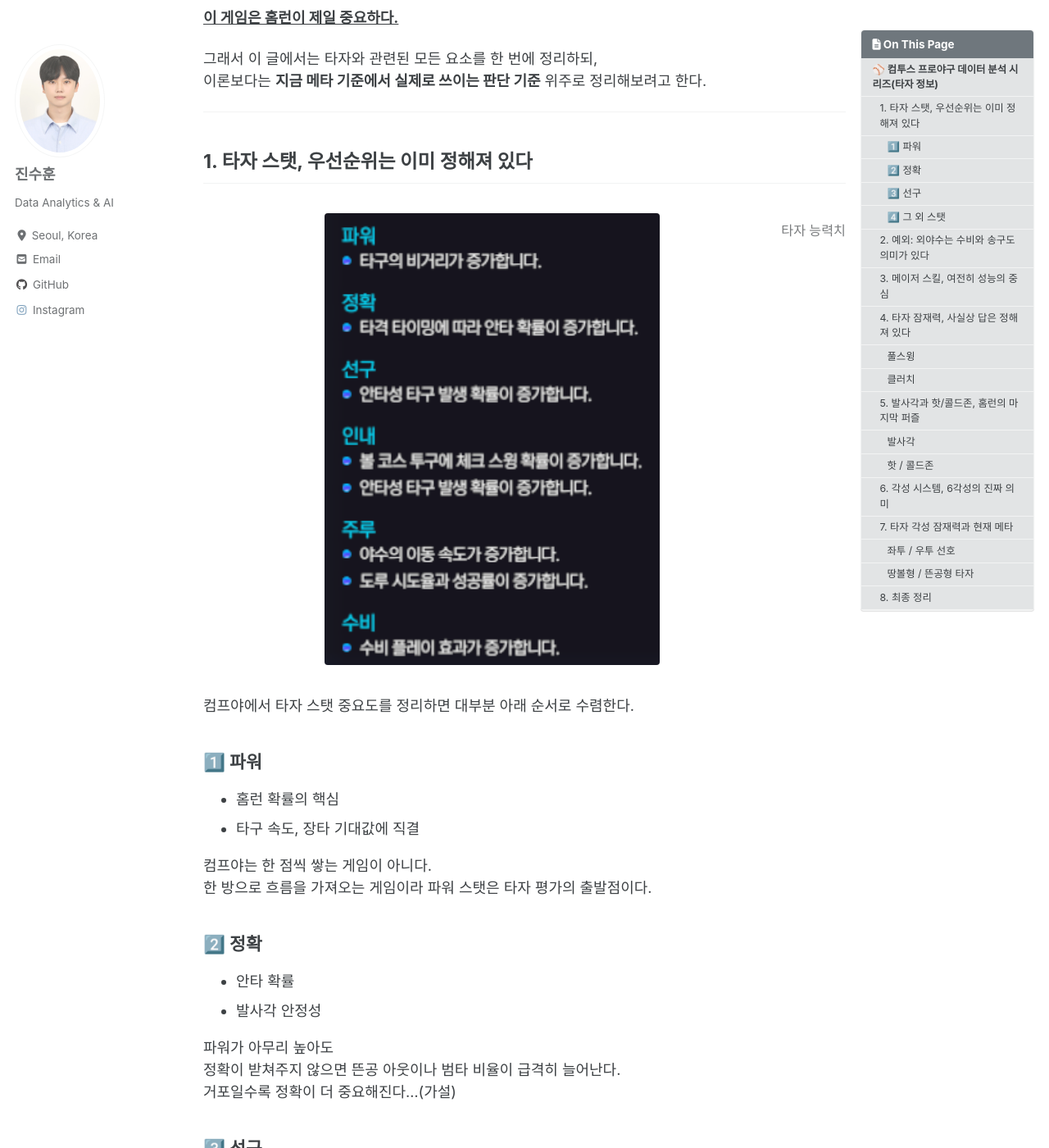
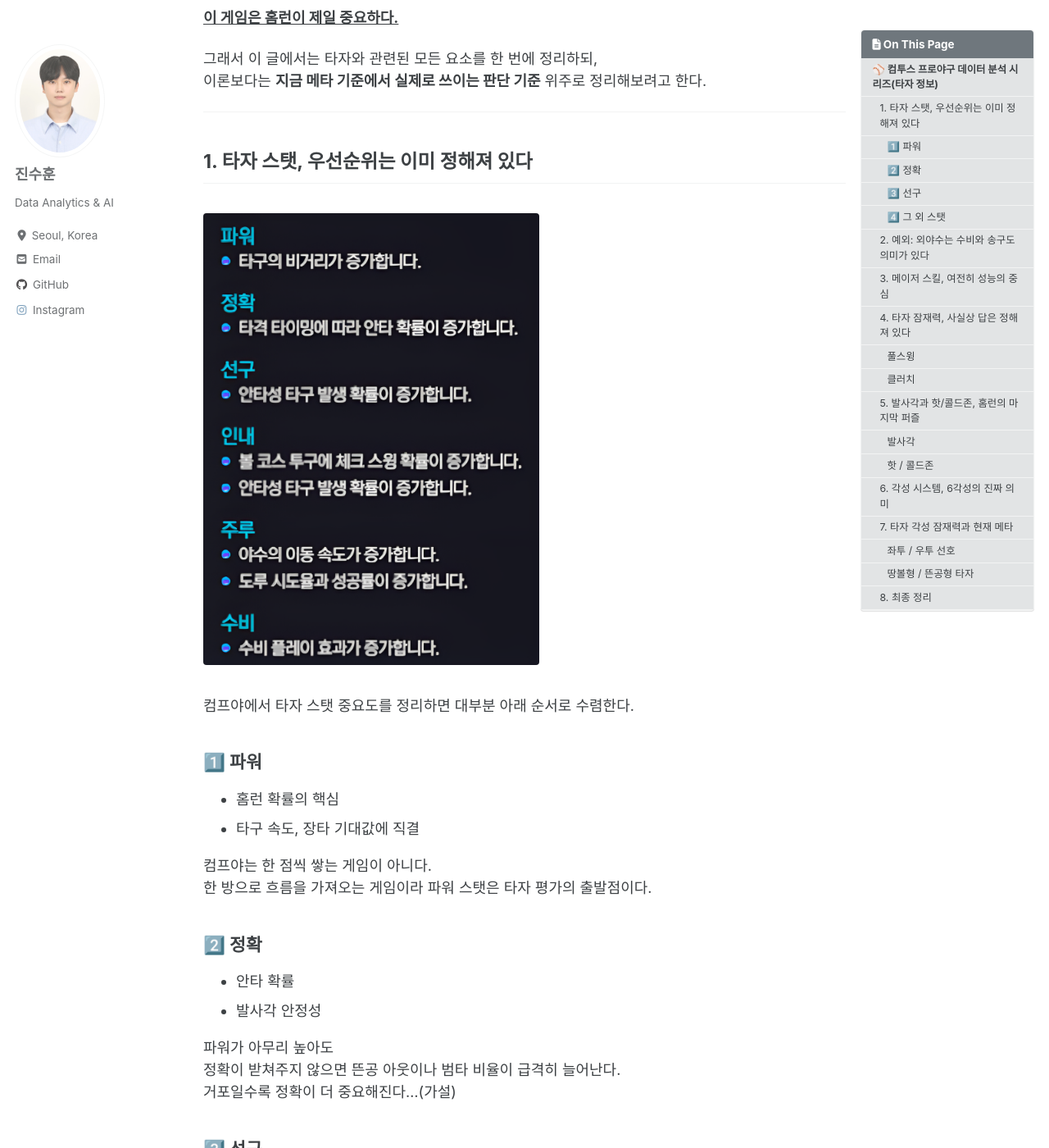
Before and after one commit to huniii32/huniii32.github.io, a Jekyll site: the page built from _posts/2026-01-30-game-02.md, in a window 1280 px wide and 1400 px high, scrolled down 350 px. Shown: the whole window at 82% size. Built offline with Jekyll 4.4.1, drawn with Linux system fonts in a browser that asks for light colours; cached includes are drawn as plain includes; nearby versions of some CDN libraries; some web fonts are replaced; some of the changed text lies outside the part shown.

Commit message:
Feat: img upload

```diff
--- a/_posts/2026-01-30-game-02.md
+++ b/_posts/2026-01-30-game-02.md
@@ -32,7 +32,6 @@ use_math: true
 
 <figure class="figure-ui">
   <img src="{{ '/assets/images/project/baseball/series_batter/post_02/batter_level.png' | relative_url }}" alt="타자 능력치">
-  <figcaption>타자 능력치</figcaption>
 </figure>
 
 컴프야에서 타자 스탯 중요도를 정리하면 대부분 아래 순서로 수렴한다.
@@ -57,9 +56,9 @@ use_math: true
 - 현실적으로는 우선순위 하락
 
 요즘 메타에서는 선구 발동 확률이 낮고 체감도 크지 않다.
-그래서 현재는 <span class="emphasis-underline">파워 → 정확 → 선구**</span> 순으로 보는 경우가 많다.
+그래서 현재는 <span class="emphasis-underline">파워 → 정확 → 선구</span> 순으로 보는 경우가 많다.
 
-<span class="emphasis-underline">※ 요즘은 파워, 정확을 중요하게 봄**</span>
+<span class="emphasis-underline">※ 요즘은 파워, 정확을 중요하게 봄</span>
 
 ### 4️⃣ 그 외 스탯
 - 인내, 주루, 수비는 기본적으로 후순위
@@ -106,7 +105,6 @@ use_math: true
 
 <figure class="figure-ui">
   <img src="{{ '/assets/images/project/baseball/series_batter/post_02/batter_potential.png' | relative_url }}" alt="타자 잠재력">
-  <figcaption>타자 잠재력</figcaption>
 </figure>
 
 타자 잠재력 중에서 실제 체감을 만드는 건 거의 정해져 있다.
@@ -119,7 +117,7 @@ use_math: true
 - 득점권에서 안타 확률 증가
 - 점수로 이어질 확률 상승
 
-나머지 잠재력들도 의미는 있지만, 우선순위로 보면 <span class="emphasis-underline">풀스윙과 클러치</u>가 압도적**이다.
+나머지 잠재력들도 의미는 있지만, 우선순위로 보면 <span class="emphasis-underline">풀스윙과 클러치</u>가 압도적이다.
 
 ---
 
@@ -127,7 +125,6 @@ use_math: true
 
 <figure class="figure-ui">
   <img src="{{ '/assets/images/project/baseball/series_batter/post_02/batter_hotcold.png' | relative_url }}" alt="타자 핫콜드존">
-  <figcaption>타자 핫콜드</figcaption>
 </figure>
 
 ### 발사각
@@ -148,13 +145,11 @@ use_math: true
 ## 6. 각성 시스템, 6각성의 진짜 의미
 
 <figure class="figure-ui">
-  <img src="{{ '/assets/images/project/baseball/series_batter/post_02/batter_awaken_step_01.png' | relative_url }}" alt="타자 각성잠재력">
-  <figcaption>타자 각성잠재력</figcaption>
+  <img src="{{ '/assets/images/project/baseball/series_batter/post_02/batter_awaken_step_01.png' | relative_url }}">
 </figure>
 
 <figure class="figure-ui">
-  <img src="{{ '/assets/images/project/baseball/series_batter/post_02/batter_awaken_step_02.png' | relative_url }}" alt="타자 각성잠재력">
-  <figcaption>타자 각성잠재력</figcaption>
+  <img src="{{ '/assets/images/project/baseball/series_batter/post_02/batter_awaken_step_02.png' | relative_url }}">
 </figure>
 
 선수는 각성을 할 수 있고, **6각성에 도달하면 새로운 각성 잠재력을 하나 더 선택**할 수 있다.
--- a/assets/css/main.scss
+++ b/assets/css/main.scss
@@ -16,28 +16,23 @@
 @import url('https://fonts.googleapis.com/css?family=Gamja+Flower');
 @import url('https://fonts.googleapis.com/css?family=Noto+Sans+KR&display=swap');
 
-/* UI/분석용 figure는 왼쪽 정렬 */
-figure.figure-ui {
-  margin-left: 0;
-  margin-right: auto;
-  text-align: left;
+/* figure-ui 내부 이미지 무조건 왼쪽 */
+.page__content figure.figure-ui > img {
+  display: block !important;
+  margin-left: 0 !important;
+  margin-right: auto !important;
 }
 
-/* figure 안의 이미지 */
-figure.figure-ui img {
-  display: block;
-  margin-left: 0;
-  margin-right: auto;
-  max-width: 100%;
-  height: auto;
+/* figure 자체도 왼쪽 */
+.page__content figure.figure-ui {
+  margin-left: 0 !important;
+  margin-right: auto !important;
+  text-align: left !important;
 }
 
 /* 캡션도 왼쪽 */
-figure.figure-ui figcaption {
-  text-align: left;
-  margin-top: 0.5rem;
-  font-size: 0.9em;
-  opacity: 0.85;
+.page__content figure.figure-ui > figcaption {
+  text-align: left !important;
 }
 
 /* 글자 강조 */
```
Also changed, not shown: assets/images/project/baseball/series_batter/post_02/batter_level.png.
